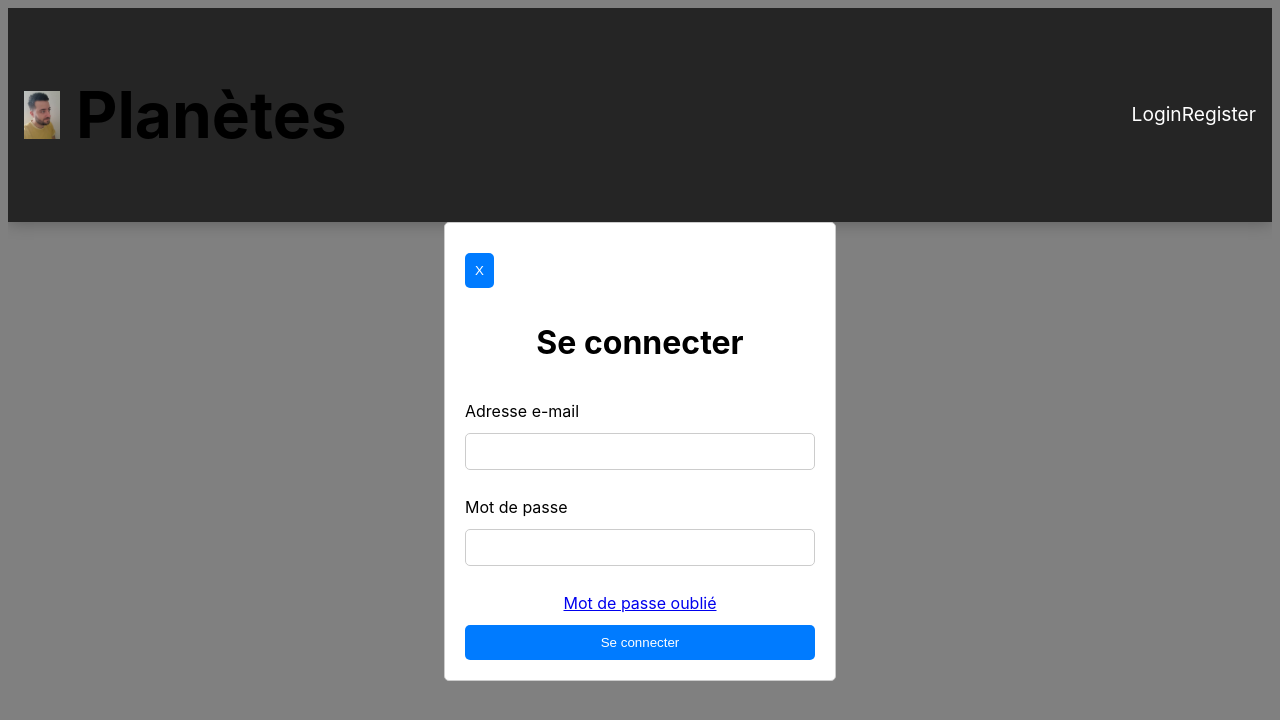
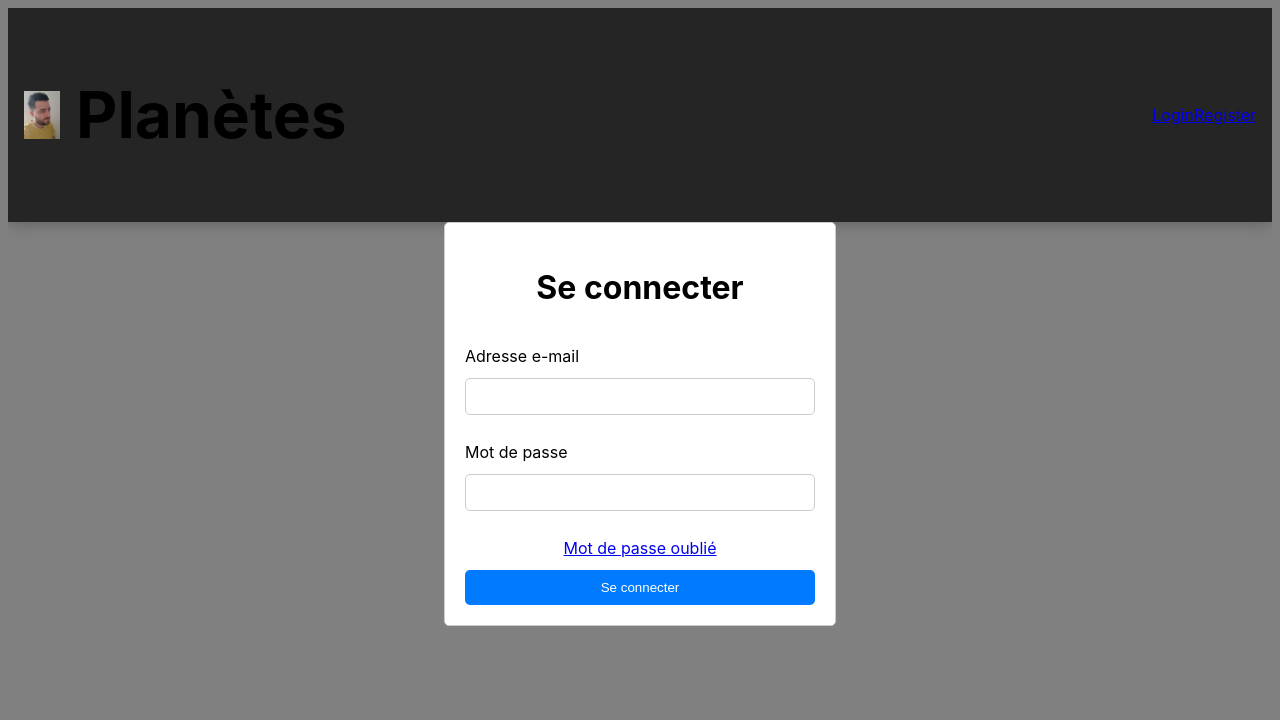
Before and after one commit to Manu-Marques/Planetes, a React (Vite) app in the folder client/: page /login in a window 1280 px wide. Shown: the top 720 px of the page. Built offline with nearby package versions, Linux system fonts and the light colour scheme.

Commit message:
control login and register

```diff
--- a/client/src/components/header/index.tsx
+++ b/client/src/components/header/index.tsx
@@ -4,7 +4,7 @@ import "./styles.scss";
 import Login from "../login";
 import Register from "../register";
 
-export default function Header () {
+export default function Header() {
   return (
     <div className="header">
       <div className="header__logo">
@@ -13,8 +13,10 @@ export default function Header () {
       </div>
       <nav className="header__nav">
         <ul className="header__menu">
-              <Link to='/login' className="header__menu-link">Login</Link>
-                <Link to='/register'className="header__menu-link">Register</Link>
+          <Link to="/login">Login
+          </Link>
+          <Link to="/register">Register
+          </Link>
         </ul>
       </nav>
     </div>
--- a/client/src/components/login/index.tsx
+++ b/client/src/components/login/index.tsx
@@ -6,11 +6,7 @@ interface FormValues {
     password: string;
 }
 
-interface Props {
-    onClose: () => void;
-}
-
- function Login({ onClose }: Props) {
+export default function Login() {
 
     const [formValues, setFormValues] = useState<FormValues>({
         email: "",
@@ -32,9 +28,6 @@ interface Props {
 
     return (
         <div className="container">
-             <div className="container__close">
-                <button onClick={onClose} className="container__close__button">X</button>
-            </div>
             <h1 className='container__title'>Se connecter</h1>
             <form className='container__form' onSubmit={handleSubmit}>
                 <label className='container__email' htmlFor="email">Adresse e-mail</label>
@@ -61,17 +54,3 @@ interface Props {
         </div>
     );
 }
-
-export default function App() {
-    const [showLogin, setShowLogin] = useState(true);
-
-    const handleCloseLogin = () => {
-        setShowLogin(false);
-    };
-
-    return (
-        <div>
-            {showLogin && <Login onClose={handleCloseLogin} />}
-        </div>
-    );
-}
--- a/client/src/components/register/index.tsx
+++ b/client/src/components/register/index.tsx
@@ -1,5 +1,7 @@
 import './styles.scss';
 import { useState } from 'react';
+import Login from '../login';
+
 
 interface FormValues {
     firstName: string;
```
Lines whose indentation alone changed are shown as unchanged.
